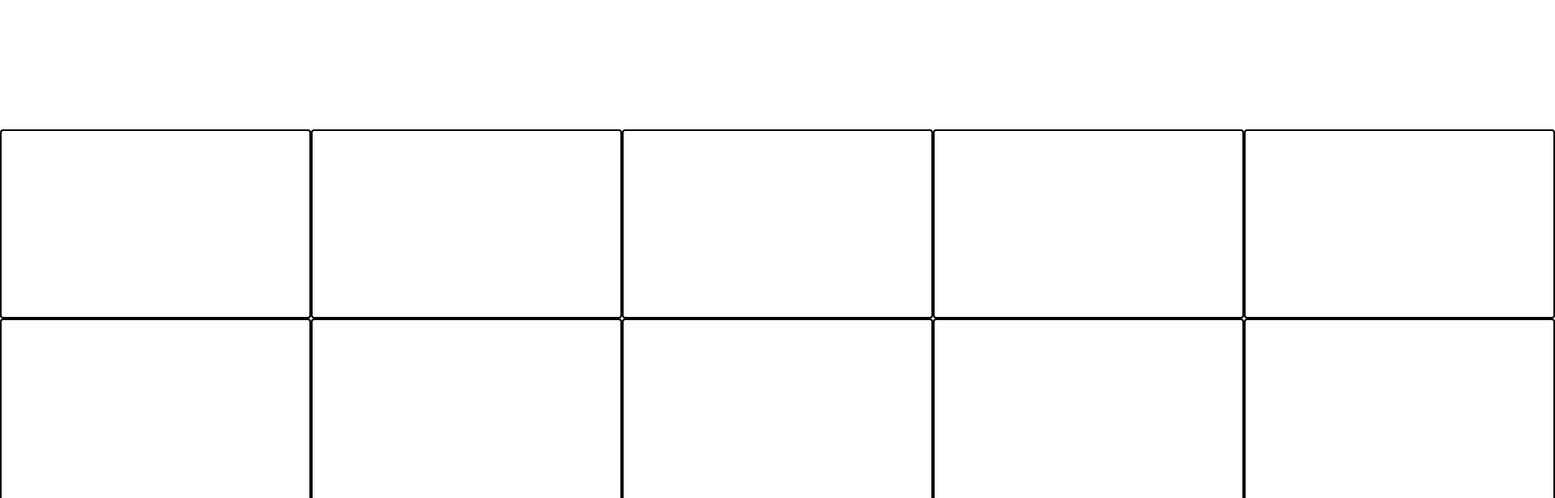
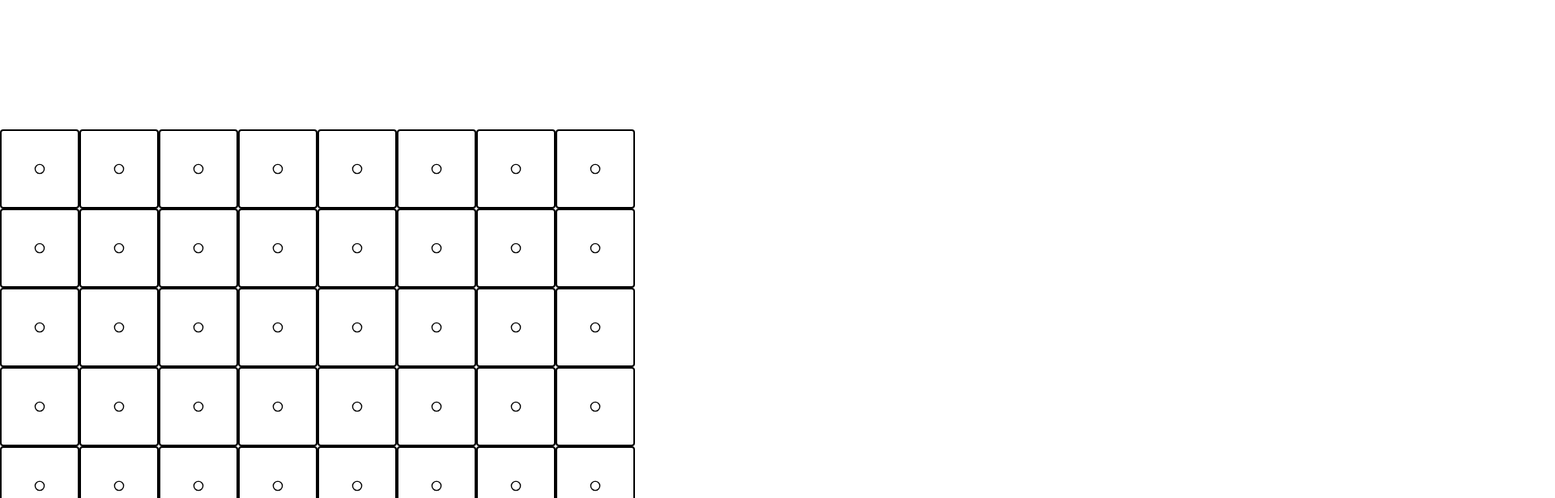
Before and after one commit to dnmtt09/chess_angular, an Angular app: page / in a window 1280 px wide. Shown: the top 616 px of the page at 81% size, 1920 px wide, since content can reach past the window. Built offline with nearby package versions, Linux system fonts and the light colour scheme.

Commit message:
adjust width chessboard

```diff
--- a/src/app/chessboard/chessboard.component.html
+++ b/src/app/chessboard/chessboard.component.html
@@ -1,17 +1,14 @@
 <!--TODO remove pt-40-->
 <div class="pt-40">
-    <ng-container *ngFor="let row of index">
+    <div class="w-2" *ngFor="let row of index">
         <div class="flex">
-            <button appRandomNumber (click)="handleClickButton($event)" *ngFor="let col of index"
-                    class="flex-1 bg-white border-2 border-black font-bold py-10 px-10 rounded">
-                <div>
-                    <svg class="icon icon-primary ">
-                        <use href="/assets/svg/circle.svg"></use>
-                        <!--<circle class="py-2 px-2" cx="100" cy="100" r="40" stroke="black" stroke-width="3" fill="black" />-->
-                    </svg>
-
-                </div>
+            <button
+                    appRandomNumber
+                    (click)="handleClickButton($event)"
+                    *ngFor="let col of index"
+                    class="flex-1 bg-white border-2 border-black py-10 px-10 font-bold rounded">
+                <img class="max-w-3.5" src="assets/svg/circle.svg">
             </button>
         </div>
-    </ng-container>
+    </div>
 </div>
```
